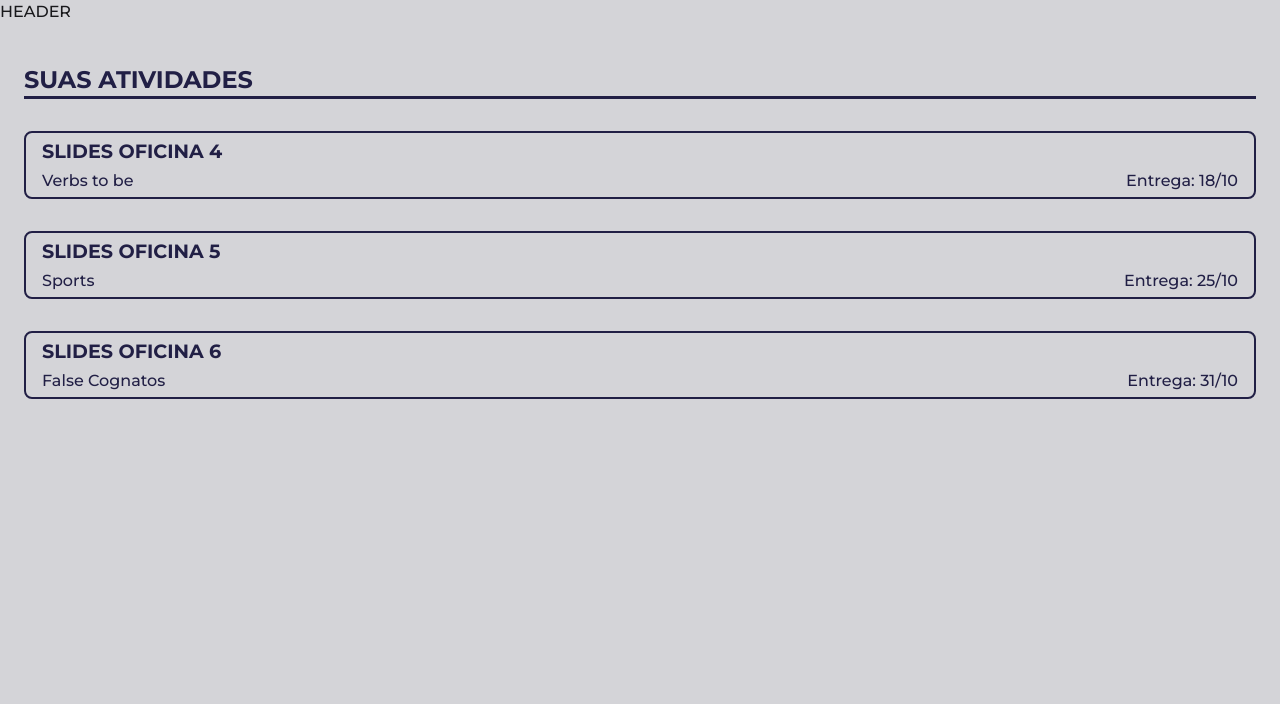
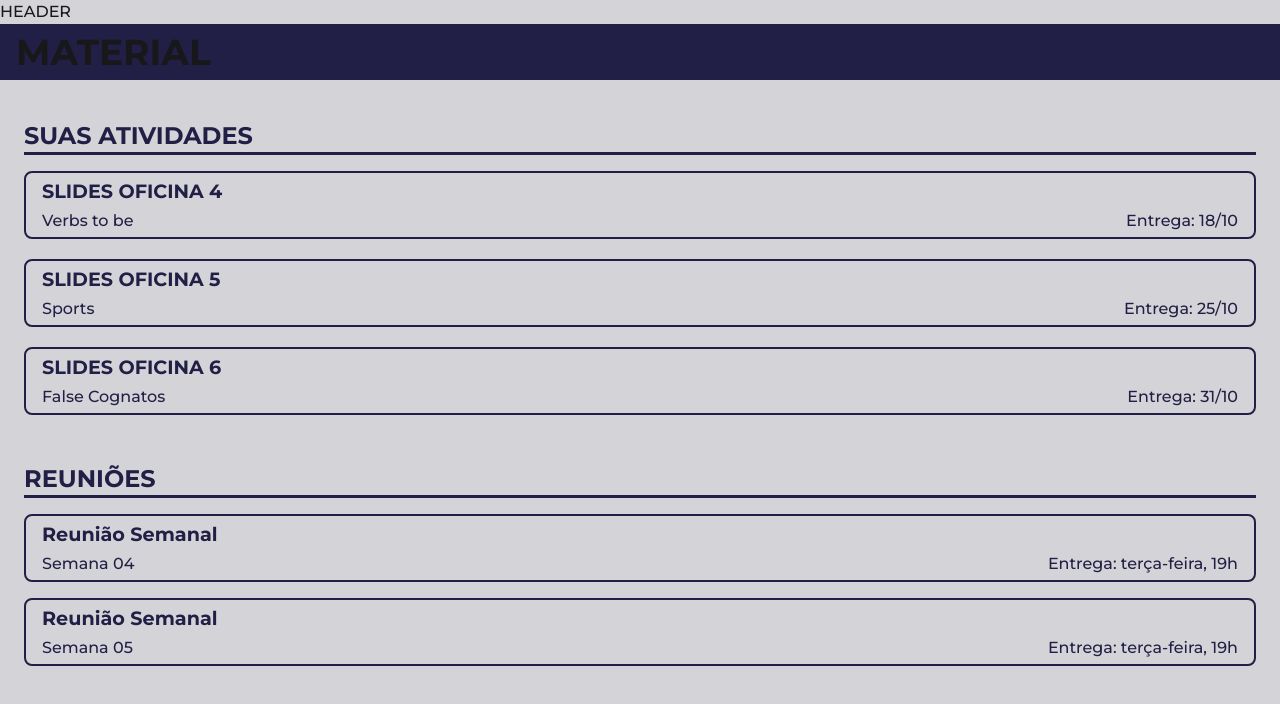
Before and after one commit to Wericksonsd/OficinaIntegracao, a Next.js app in the folder my-app/: page /main in a window 1280 px wide. Shown: the top 704 px of the page. Built offline with nearby package versions, Linux system fonts and the light colour scheme.

Commit message:
mano, muita coisa

```diff
--- /dev/null
+++ b/my-app/src/app/bd/reuniaoBD.tsx
@@ -0,0 +1,27 @@
+const reuniao = [
+    {
+        id: 1,
+        setor: "material",
+        titulo: "Reunião Semanal",
+        tema: "Semana 04",
+        data: "terça-feira, 19h",
+        descricao: "Planejamento da semana",
+        link: "/",
+        participantes:["Ana", "Anny", "Enio"]
+    },
+
+    {
+        id: 2,
+        setor: "material",
+        titulo: "Reunião Semanal",
+        tema: "Semana 05",
+        data: "terça-feira, 19h",
+        descricao: "Planejamento da semana",
+        link: "/",
+        participantes:["Ana", "Anny", "Enio"]
+    },
+]
+
+export const getReuniao = async () => {
+    return reuniao;
+}
--- /dev/null
+++ b/my-app/src/app/bd/typesPerfil.tsx
@@ -0,0 +1,15 @@
+export interface Perfil{
+    "id" : number,
+    "foto" : string,
+    "nome" : string,
+    "email" : string,
+    "telefone" : string,
+    "setor" : string,
+    "curiosidade" : string,
+    "curso" : string,
+    "periodo" : string,
+    "ingles" : string
+    "cidade" : string,
+    "aniversario" : string,
+    "hobbie" : string[]
+}
--- /dev/null
+++ b/my-app/src/app/bd/typesReuniao.tsx
@@ -0,0 +1,10 @@
+export interface Reuniao{
+    "id": number,
+    "setor": string,
+    "titulo": string,
+    "tema" : string,
+    "data" : string,
+    "descricao" : string,
+    "link" : string
+    "participantes" : string[],
+}
--- a/my-app/src/app/main/page.tsx
+++ b/my-app/src/app/main/page.tsx
@@ -3,29 +3,39 @@
 import Header from "@/components/header/header"
 import FooterMbl from "@/components/header/footerMbl"
 import { useState, useEffect } from "react"
+
 import { getAtividades } from "../bd/atvBD";
 import { Atividade } from "../bd/typesAtv";
 import CardAtv from "@/components/cards/cardAtv"
 
+import { getReuniao } from "../bd/reuniaoBD";
+import { Reuniao } from "../bd/typesReuniao";
+import CardReuniao from "@/components/cards/cardReuniao";
+
 export default function Main() {
     const [atividades, setAtividades] = useState<Atividade[]>([])
+    const [reunioes, setReunioes] = useState<Reuniao[]>([])
 
     useEffect(() => {
-        async function fetchAtividades() {
-            const data = await getAtividades()
-            setAtividades(data)
+        async function fetchDados() {
+            const dataAtv = await getAtividades()
+            const dataRn = await getReuniao()
+            setAtividades(dataAtv)
+            setReunioes(dataRn)
         }
-        fetchAtividades()
+        fetchDados()
+
     }, [])
 
     return (
         <div className="bg-zinc-300 w-full h-dvh flex flex-col justify-end md:justify-start">
             <Header/>
-            <div className="flex-1 px-6 py-10 overflow-auto no-scrollbar text-(--mainCl)">
+            <div className="bg-(--mainCl) flex items-center py-2 px-4 text-4xl font-bold sticky"> MATERIAL</div>
+            <div className="flex-1 px-6 py-10 flex flex-col gap-12 overflow-auto no-scrollbar text-(--mainCl)">
                 <div className="w-full">
                     <h1 className="text-2xl font-bold">SUAS ATIVIDADES</h1>
                     <div className="w-full h-0.75 bg-(--mainCl)"/>
-                    <div className="w-full flex flex-col items-center gap-4 mt-4">
+                    <div className="w-full flex flex-col items-center gap-1">
                         {atividades.map((item) => (
                             <CardAtv
                                 key={item.id}
@@ -34,6 +44,16 @@ export default function Main() {
                         ))}
                     </div>
                 </div>
+                <div className="w-full">
+                    <h1 className="text-2xl font-bold">REUNIÕES</h1>
+                    <div className="w-full h-0.75 bg-(--mainCl)"/>
+                    {reunioes.map((item) => (
+                            <CardReuniao
+                                key={item.id}
+                                reuniao={item}
+                            />
+                        ))}
+                </div>
             </div>
             <FooterMbl/>
         </div>
--- /dev/null
+++ b/my-app/src/components/cards/cardPerfil.tsx
@@ -0,0 +1 @@
+'use client'
--- /dev/null
+++ b/my-app/src/components/cards/cardReuniao.tsx
@@ -0,0 +1,57 @@
+'use client'
+
+import {useState} from "react"
+import {ChevronRight} from "lucide-react"
+import { Reuniao } from "@/app/bd/typesReuniao"
+import Link from "next/link"
+
+interface CardItemProps {
+    reuniao: Reuniao;
+}
+
+export default function CardReuniao({ reuniao }: CardItemProps) {
+
+    const [troggleActv, setTroggleActv] = useState(false)
+
+
+    const handleTroggleActv = () => {
+        setTroggleActv(!troggleActv)
+    }
+
+    return(
+        <div
+        onClick={() => handleTroggleActv()}
+        className="w-full mt-4">
+            <div className={`w-full overflow-hidden flex flex-col border-(--mainCl) border-2 rounded-lg ${troggleActv ? 'bg-(--mainCl) text-zinc-300' : 'bg-zinc-300 text-(--mainCl)'}`}>
+                <div className="w-full px-4 py-1 h-16 flex flex-col">
+                    <p className="font-bold text-[1.2rem] flex-1 text-left">{reuniao.titulo}</p>
+                    <div className="flex justify-between">
+                        <p>{reuniao.tema}</p>
+                        <p>Entrega: {reuniao.data}</p>
+                    </div>
+                </div>
+                {troggleActv && (
+                    <div className="bg-zinc-300 w-full py-2 flex flex-col gap-2 text-(--mainCl) p-4">
+                        <p className="font-bold text-justify">
+                        Descrição: <span className="font-medium">{reuniao.descricao}</span>
+                        </p>
+                        <p className="font-bold text-justify">
+                            Participantes: {reuniao.participantes?.join(', ')}
+                        </p>
+                        <Link
+                            href={reuniao.link}
+                            className="self-end">
+                                <button
+                                type="button"
+                                className="px-4 py-2 rounded-md bg-(--mainCl) flex gap-2 items-center justify-end text-zinc-300"
+                                >
+                                    LINK REUNIÃO
+                                    <ChevronRight />
+                                </button>
+                        </Link>
+                    </div>
+                )}
+            </div>
+        </div>
+    )
+}
```
Also changed, not shown: my-app/src/app/bd/perfilBD.tsx (added). Lines whose indentation alone changed are shown as unchanged.
